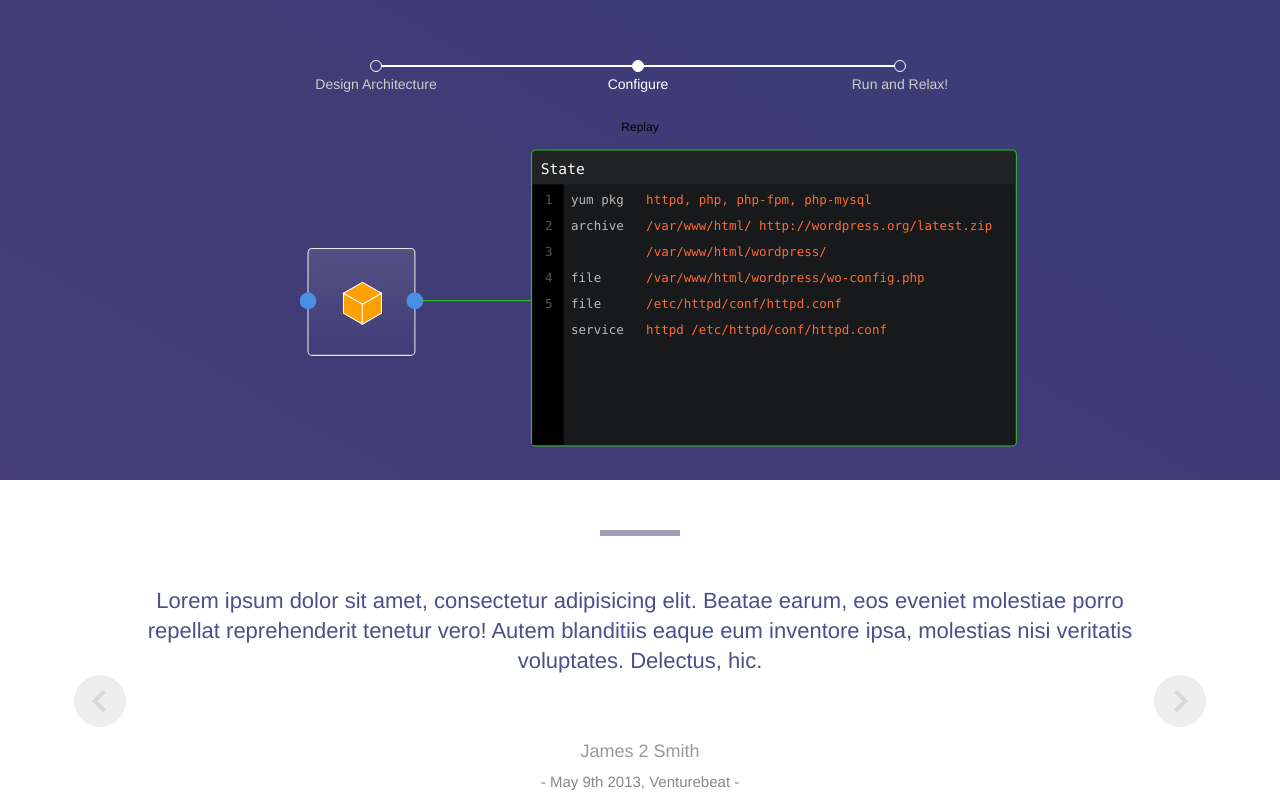
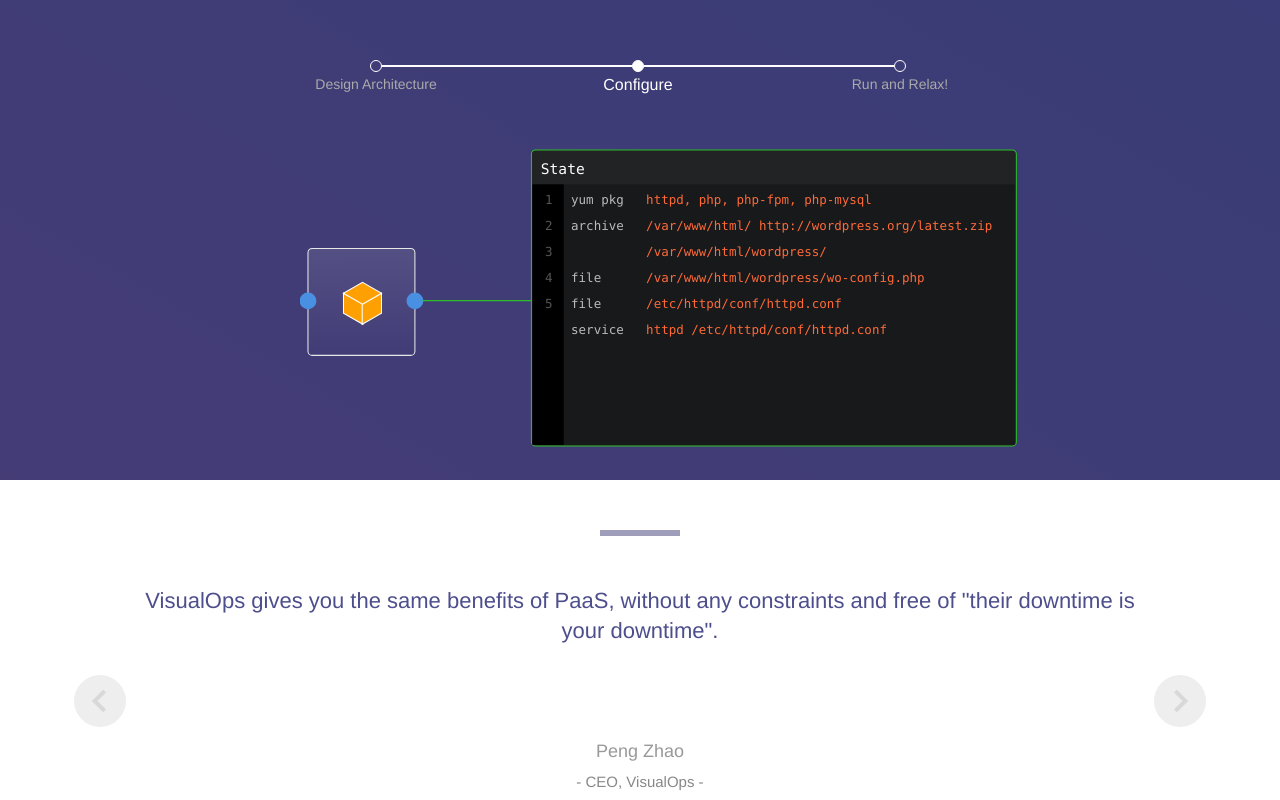
Before and after one commit to MadeiraCloud/web-www, a website: page index.html in a window 1280 px wide. Shown: the part 320-1120 px from the top of the page. Drawn offline with nearby package versions, Linux system fonts and the light colour scheme.

Commit message:
[redesign-1406] update text

```diff
--- a/index.html
+++ b/index.html
@@ -70,7 +70,7 @@
         </div>
         <div class="svg-box">
             <?xml version="1.0" encoding="UTF-8" standalone="no"?>
-            <svg width="680px" id="slide-1" height="281px" viewBox="0 0 531 281" version="1.1" xmlns="http://www.w3.org/2000/svg" xmlns:xlink="http://www.w3.org/1999/xlink" xmlns:sketch="http://www.bohemiancoding.com/sketch/ns">
+            <svg width="680px" id="slide-1" height="281px" viewBox="0 0 531 281" version="1.1" xmlns="http://www.w3.org/2000/svg" xmlns:xlink="http://www.w3.org/1999/xlink" >
                 <!-- Generator: Sketch 3.0.3 (7891) - http://www.bohemiancoding.com/sketch -->
                 <title>slider-1</title>
                 <desc>Created with Sketch.</desc>
@@ -124,7 +124,7 @@
                 </g>
             </svg>
             <?xml version="1.0" encoding="UTF-8" standalone="no"?>
-            <svg width="680px" id="slide-3" height="260px" viewBox="0 0 390 260" version="1.1" xmlns="http://www.w3.org/2000/svg" xmlns:xlink="http://www.w3.org/1999/xlink" xmlns:sketch="http://www.bohemiancoding.com/sketch/ns">
+            <svg width="680px" id="slide-3" height="260px" viewBox="0 0 390 260" version="1.1" xmlns="http://www.w3.org/2000/svg" xmlns:xlink="http://www.w3.org/1999/xlink" >
                 <!-- Generator: Sketch 3.0.3 (7891) - http://www.bohemiancoding.com/sketch -->
                 <title>slide-3</title>
                 <desc>Created with Sketch.</desc>
@@ -173,7 +173,7 @@
                 </g>
             </svg>
             <?xml version="1.0" encoding="UTF-8" standalone="no"?>
-            <svg width="680px" id="slide-2" height="284px" viewBox="0 0 689 284" version="1.1" xmlns="http://www.w3.org/2000/svg" xmlns:xlink="http://www.w3.org/1999/xlink" xmlns:sketch="http://www.bohemiancoding.com/sketch/ns">
+            <svg width="680px" id="slide-2" height="284px" viewBox="0 0 689 284" version="1.1" xmlns="http://www.w3.org/2000/svg" xmlns:xlink="http://www.w3.org/1999/xlink" >
                 <!-- Generator: Sketch 3.0.3 (7891) - http://www.bohemiancoding.com/sketch -->
                 <title>slide-2</title>
                 <desc>Created with Sketch.</desc>
@@ -246,24 +246,24 @@
 <section class="slider_wrap">
     <ul class="slider_content">
         <li>
-            <p class="quote_content">Lorem ipsum dolor sit amet, consectetur adipisicing elit. Aliquid autem, ea excepturi id inventore labore maiores sequi suscipit. Ab consectetur cupiditate dicta enim error iure maiores provident quam saepe tempore!</p>
-            <p class="quote_owner">James 1 Smith</p>
+            <p class="quote_content">Helping developers better understand how their applications fit into the cloud.</p>
+            <p class="quote_owner">Sean Ludwig</p>
             <p class="quote_info"> - May 9th 2013, Venturebeat - </p>
         </li>
         <li>
-            <p class="quote_content">Lorem ipsum dolor sit amet, consectetur adipisicing elit. Beatae earum, eos eveniet molestiae porro repellat reprehenderit tenetur vero! Autem blanditiis eaque eum inventore ipsa, molestias nisi veritatis voluptates. Delectus, hic.</p>
-            <p class="quote_owner">James 2 Smith</p>
-            <p class="quote_info"> - May 9th 2013, Venturebeat - </p>
+            <p class="quote_content">VisualOps gives you the same benefits of PaaS, without any constraints and free of "their downtime is your downtime".</p>
+            <p class="quote_owner">Peng Zhao</p>
+            <p class="quote_info"> - CEO, VisualOps - </p>
         </li>
         <li>
-            <p class="quote_content">Lorem ipsum dolor sit amet, consectetur adipisicing elit. Cum dicta dolor dolores fugit illum, laborum placeat soluta tenetur ut vitae. Eligendi facilis laboriosam possimus. A enim excepturi ipsum iure nam.</p>
-            <p class="quote_owner">James 3 Smith</p>
-            <p class="quote_info"> - May 9th 2013, Venturebeat - </p>
+            <p class="quote_content">A more intuitive way to track resources and applications.</p>
+            <p class="quote_owner">Josh Ong</p>
+            <p class="quote_info"> - May 9th 2013, The Next Web - </p>
         </li>
         <li>
-            <p class="quote_content">Lorem ipsum dolor sit amet, consectetur adipisicing elit. Aliquam, amet architecto corporis, eaque ipsum iusto molestias natus nemo pariatur praesentium qui, quo rerum tempore temporibus voluptatum. Esse facere itaque sapiente!</p>
-            <p class="quote_owner">James 4 Smith</p>
-            <p class="quote_info"> - May 9th 2013, Venturebeat - </p>
+            <p class="quote_content">VisualOps allows you you to sit back and relax knowing that with your supervision we’ll keep your app running as you designed it.</p>
+            <p class="quote_owner">Georgia</p>
+            <p class="quote_info"> - Marketing Director, VisualOps - </p>
         </li>
     </ul>
     <div class="slider_pagination">
--- a/scss/style.scss
+++ b/scss/style.scss
@@ -435,13 +435,17 @@
       -moz-border-radius: 50%;
       border-radius: 50%;
       margin:0 125px;
-      border: 1px solid #ffffff;
+      border: 1px solid #fff;
       cursor: pointer;
+      -webkit-transition: all .2s;
+      -o-transition: all .2s;
+      transition: all .2s;
     }
     .circle.active{
-      background: #ffffff;
+      background: #fff;
       span{
-        color: #ffffff;
+        color: #fff;
+        font-size: 16px;
       }
     }
     .circle:after{
@@ -453,7 +457,7 @@
       top: 4px;
       height: 2px;
       width: 250px;
-      background: #ffffff;
+      background: #fff;
       cursor: none;
     }
     .circle span{
@@ -462,24 +466,38 @@
       left: -70px;
       width: 150px;
       text-align: center;
-      color: #cccccc;
+      color: #aaa;
       font-weight: 100;
       font-size: 14px;
+      -webkit-transition: all .2s;
+      -o-transition: all .2s;
+      transition: all .2s;
     }
     .circle:last-child:after{
       display: none;
     }
     .replay{
-      text-align: center;
-      font-size : 12px;
-      display   : block;
-      position  : absolute;
-      top       : 60px;
-      left      : 0;
-      width     : 100%;
-      height    : 80%;
-      z-index   : 100;
-      cursor    : pointer;
+      text-align  : center;
+      font-size   : 12px;
+      display     : block;
+      position    : absolute;
+      top         : 80px;
+      left        : 50%;
+      margin-left : -40px;
+      width       : 80px;
+      height      : 20px;
+      line-height : 20px;
+      z-index     : 100;
+      cursor      : pointer;
+      display     : none;
+
+      color         : #342b5e;
+      background    : rgba(255,255,255,.6);
+      border-radius : 10px;
+
+      &:hover {
+        background: #fff;
+      }
     }
   }
   .slider-control:after{
```
Also changed, not shown: source/index.html (+14 -14 lines), asset/svg/slide-1.svg, asset/svg/slide-2.svg, asset/svg/slide-3.svg, css/style.css.
